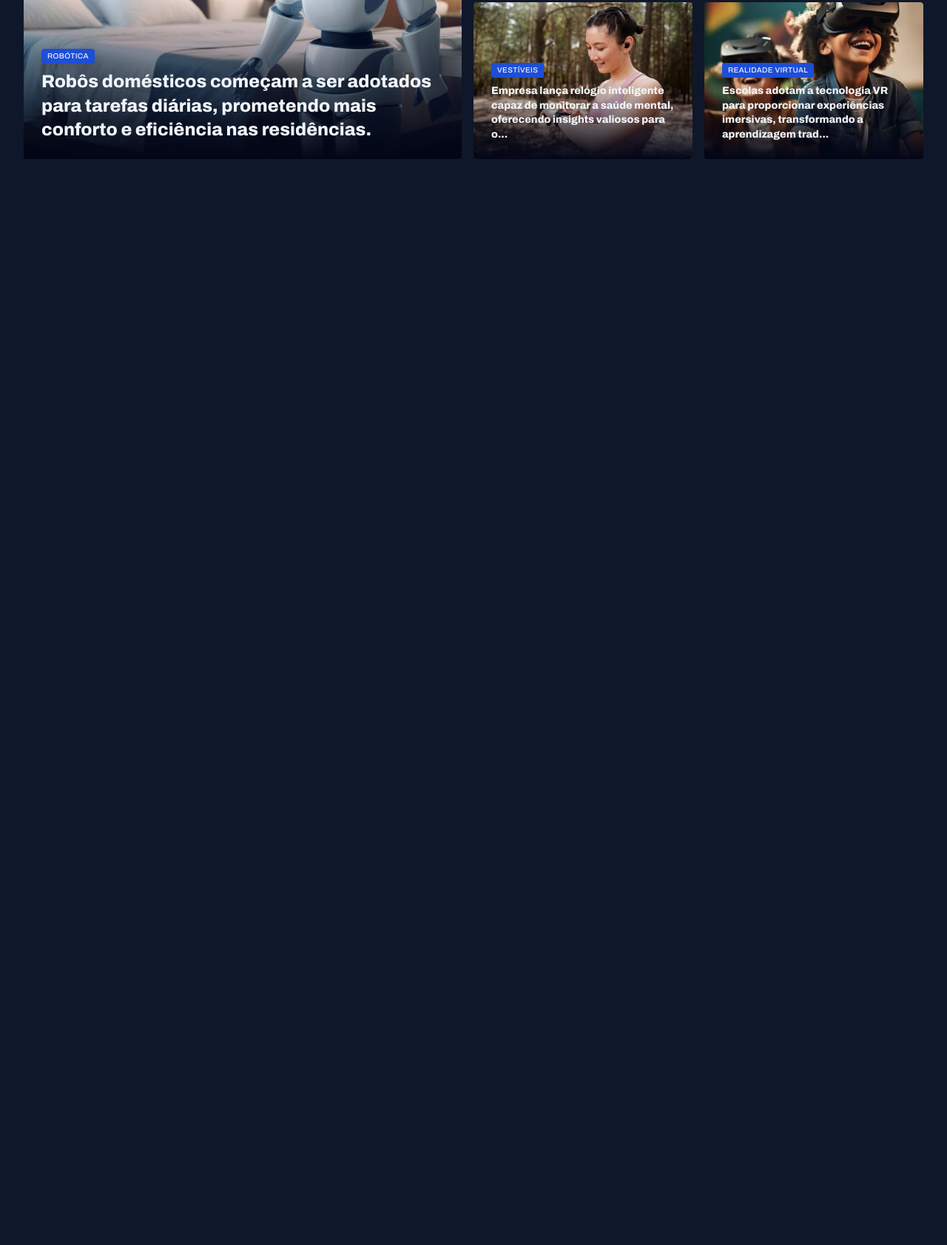
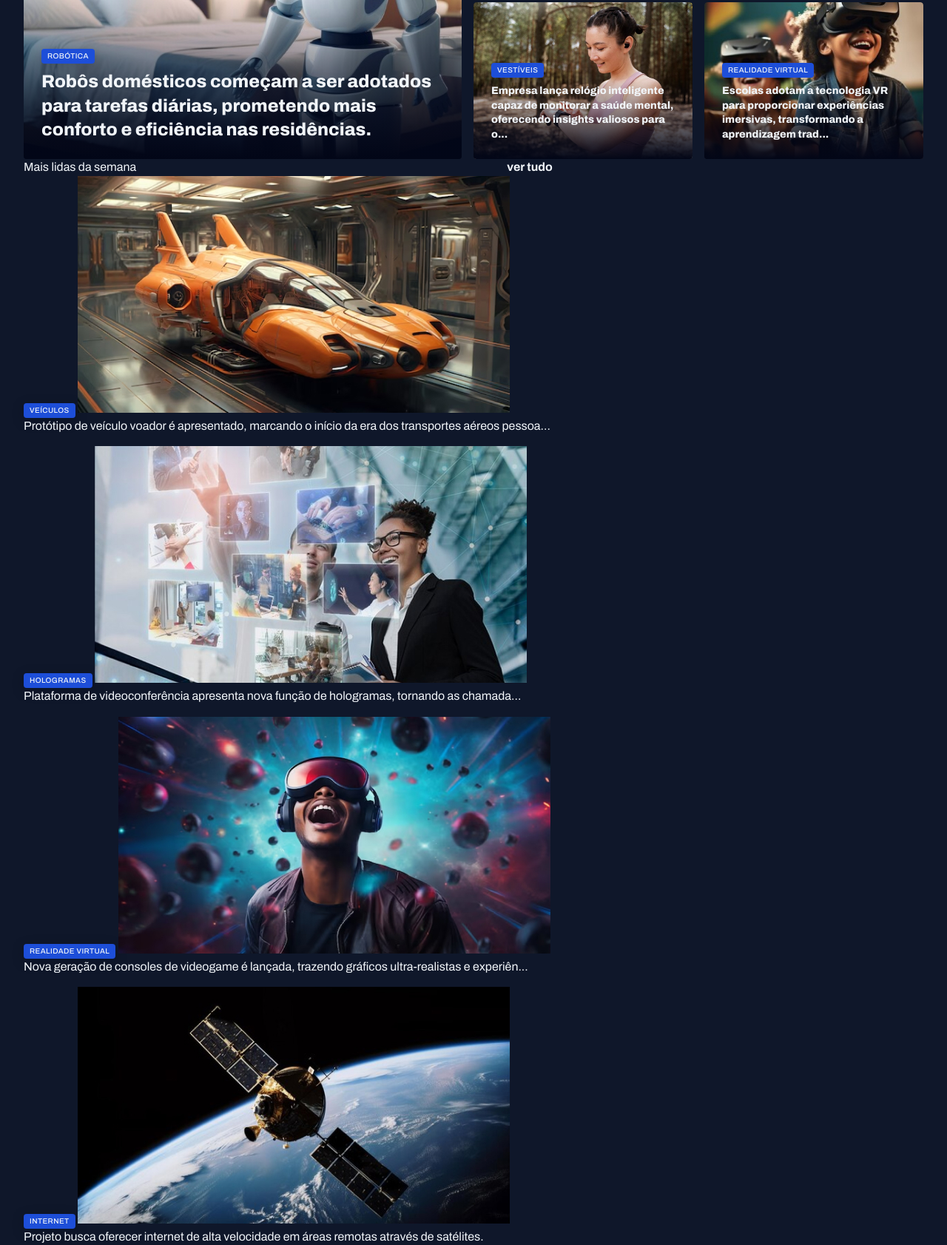
Before and after one commit to kyoSTOMPA/Projeto-full-stack-04, a plain HTML site: page index.html in a window 1280 px wide. Shown: the part 390-2073 px from the top of the page at 74% size. Before the commit the page ends 800 px from the top, so only its background shows below. Drawn offline with Linux system fonts and the light colour scheme.

Commit message:
estruturando a seção mais lidas da semana

```diff
--- a/index.html
+++ b/index.html
@@ -96,6 +96,47 @@
           </figure>
         </div>
       </section>
+
+      <section id="weekly">
+        <header class="grid grid-flow-col">
+          <h3>Mais lidas da semana</h3>
+          <a href="#" class="grid grid-flow-col">
+            <strong>ver tudo</strong>
+            <span></span>
+          </a>
+        </header>
+
+        <div class="grid gap-16">
+          <figure>
+            <span class="content-tag">veículos</span>
+            <img src="assets/images/Image 06.jpg" alt="">
+            <p>Protótipo de veículo voador é apresentado, marcando o início da era dos transportes aéreos pessoa...</p>
+          </figure>
+
+          <div class="grid gap-16">
+            <figure>
+              <span class="content-tag">Hologramas</span>
+              <img src="assets/images/Image 07.jpg" alt="">
+              <p>Plataforma de videoconferência apresenta nova função de hologramas, tornando as chamada...</p>
+            </figure>
+
+            <div class="grid gap-16">
+              <figure>
+                <span class="content-tag">Realidade virtual</span>
+                <img src="assets/images/Image 08.jpg" alt="">
+                <p>Nova geração de consoles de videogame é lançada, trazendo gráficos ultra-realistas e experiên...</p>
+              </figure>
+
+              <div class="grid gap-16">
+                <figure>
+                  <span class="content-tag">Internet</span>
+                  <img src="assets/images/Image 09.jpg" alt="">
+                  <p>Projeto busca oferecer internet de alta velocidade em áreas remotas através de satélites.</p>
+                </figure>
+
+
+        </div>
+      </section>
     </main>
   </body>
 </html>
```
